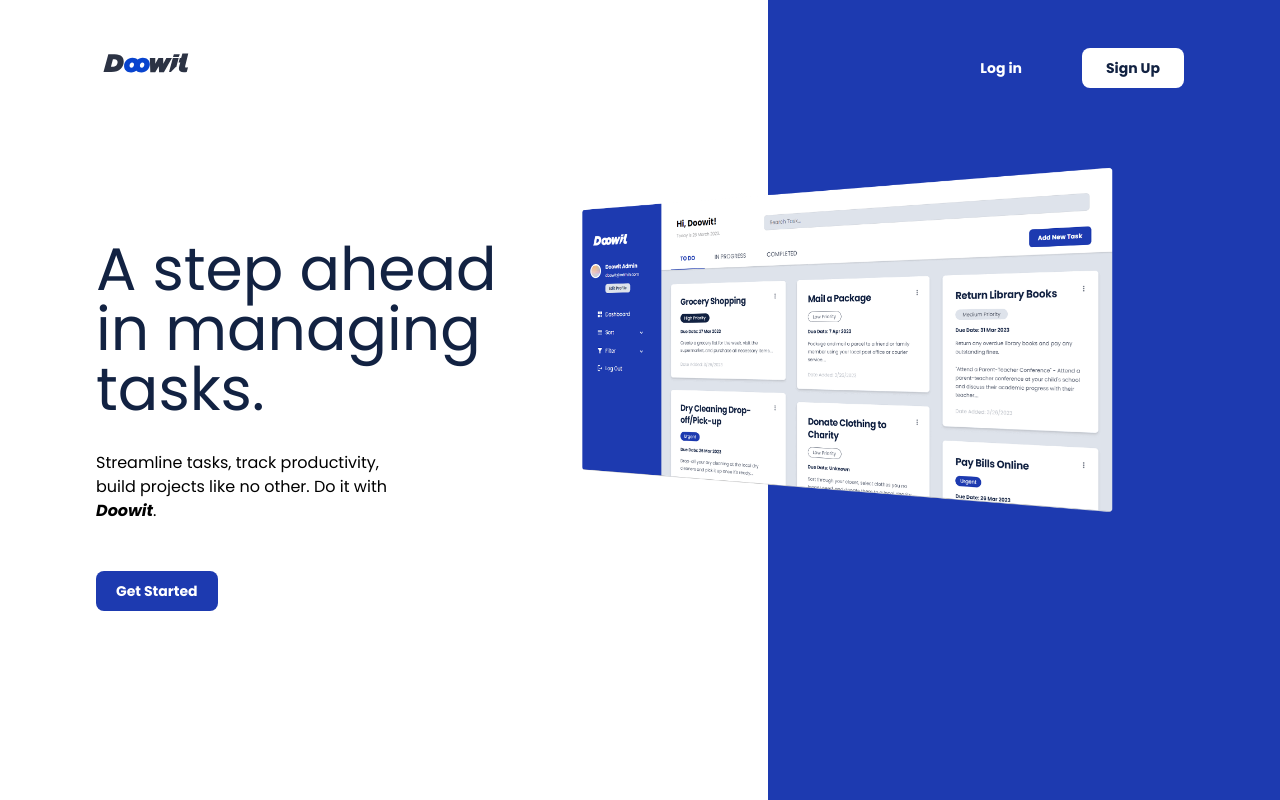
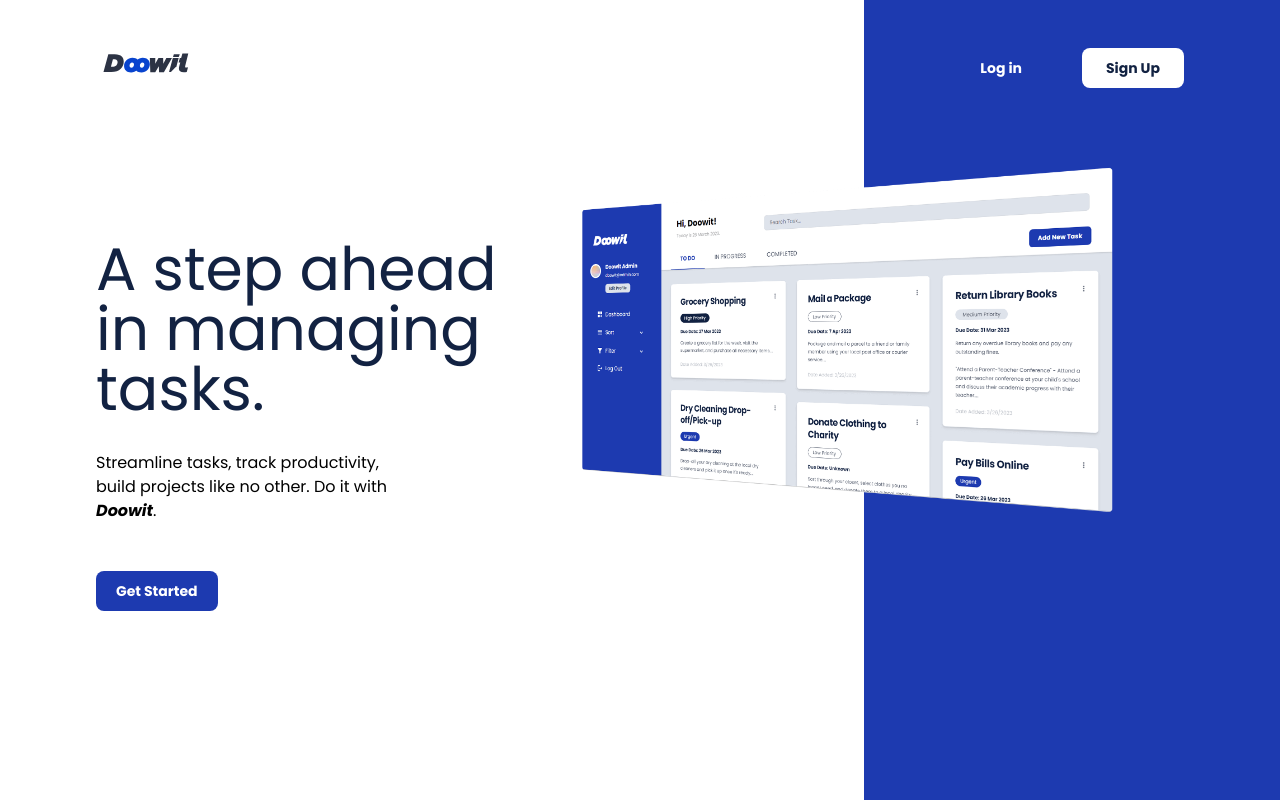
Before and after one commit to lcslicp/task-management-app, a React (Vite) app in the folder frontend/: page / in a window 1280 px wide. Built offline with nearby package versions, Linux system fonts and the light colour scheme.

Commit message:
Stying fix.

```diff
--- a/frontend/src/pages/LandingPage.jsx
+++ b/frontend/src/pages/LandingPage.jsx
@@ -7,7 +7,7 @@ import homepageImage from '../assets/images/homepage-img.png'
 const LandingPage = () => {
 
   return (
-    <section className='w-screen h-screen flex flex-row'>
+    <section className='w-screen h-screen flex flex-row place-content-between'>
       <div className='flex flex-col w-3/5 pl-24 pt-12'>
         <div id='header' className='flex flex-row items-center'>
           <img src={doowitLogo} className='w-1/5 h-auto pr-8' />
@@ -34,8 +34,8 @@ const LandingPage = () => {
           </Link>
         </div>
       </div>
-      <div className='flex flex-col  bg-brightblue w-2/5 pl-24 pt-12'>
-        <div id='header' className='flex flex-row items-center justify-end pr-24 gap-10 z-10'>
+      <div className='flex flex-col bg-brightblue w-fit pt-12'>
+        <div id='header' className='flex flex-row items-center justify-end px-24 gap-10 z-10'>
           <Link
             to={'/login'}
             className='text-white font-bold hover:brightness-90 text-sm px-5 py-2.5 text-center '
```
